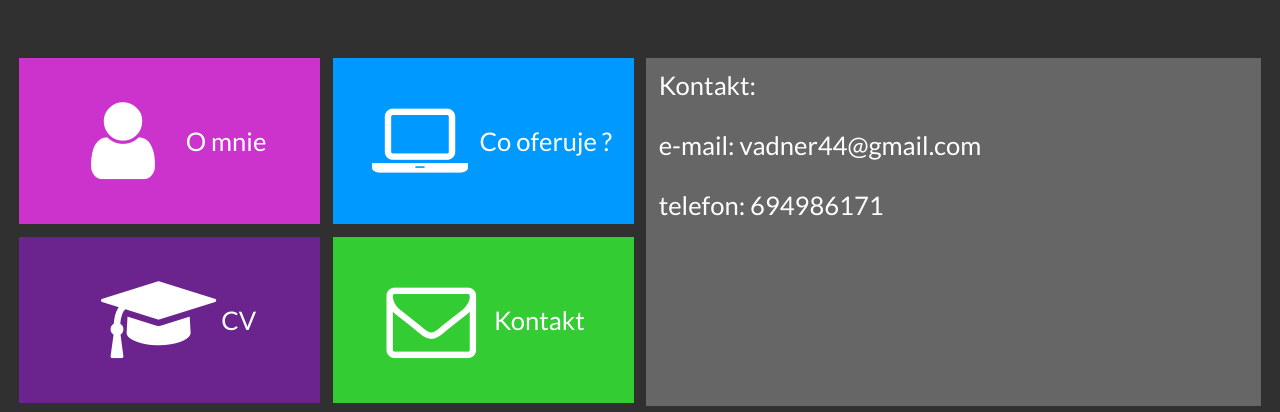
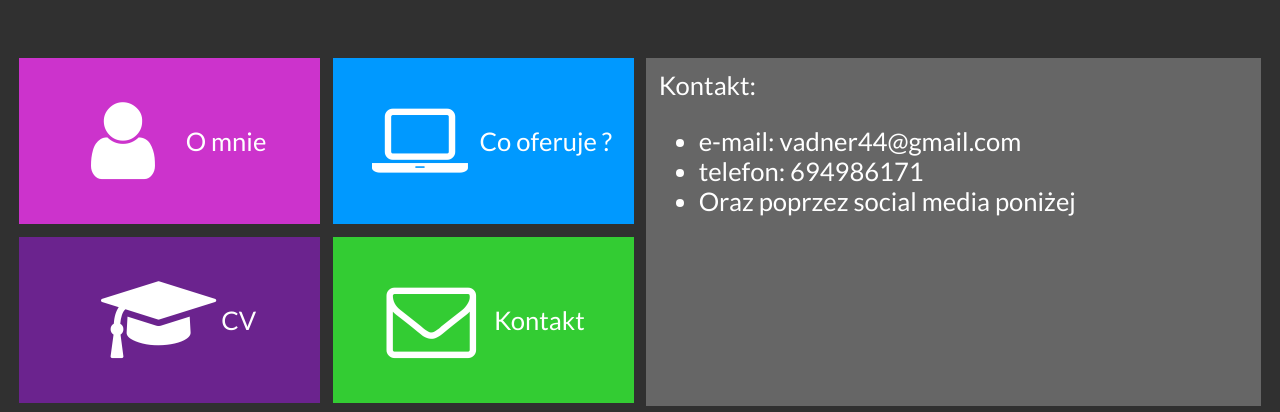
Before and after one commit to Vadner44/vadner44.github.io, a plain HTML site: page kontakt.html in a window 1280 px wide. Shown: the part 121-533 px from the top of the page. Drawn offline with Linux system fonts and the light colour scheme.

Commit message:
Update kontakt.html

```diff
--- a/kontakt.html
+++ b/kontakt.html
@@ -88,9 +88,12 @@
 
 	<div class="tile6">
 		<div class="opis2">
-	Kontakt:</br></br>
-	e-mail: vadner44@gmail.com </br></br>
-	telefon: 694986171
+			Kontakt:</br>
+			<ul>
+				<li>e-mail: vadner44@gmail.com</li>
+				<li>telefon: 694986171</li>
+				<li>Oraz poprzez social media poniżej</li>
+			</ul>
 		</div>
 	</div>
 
```
